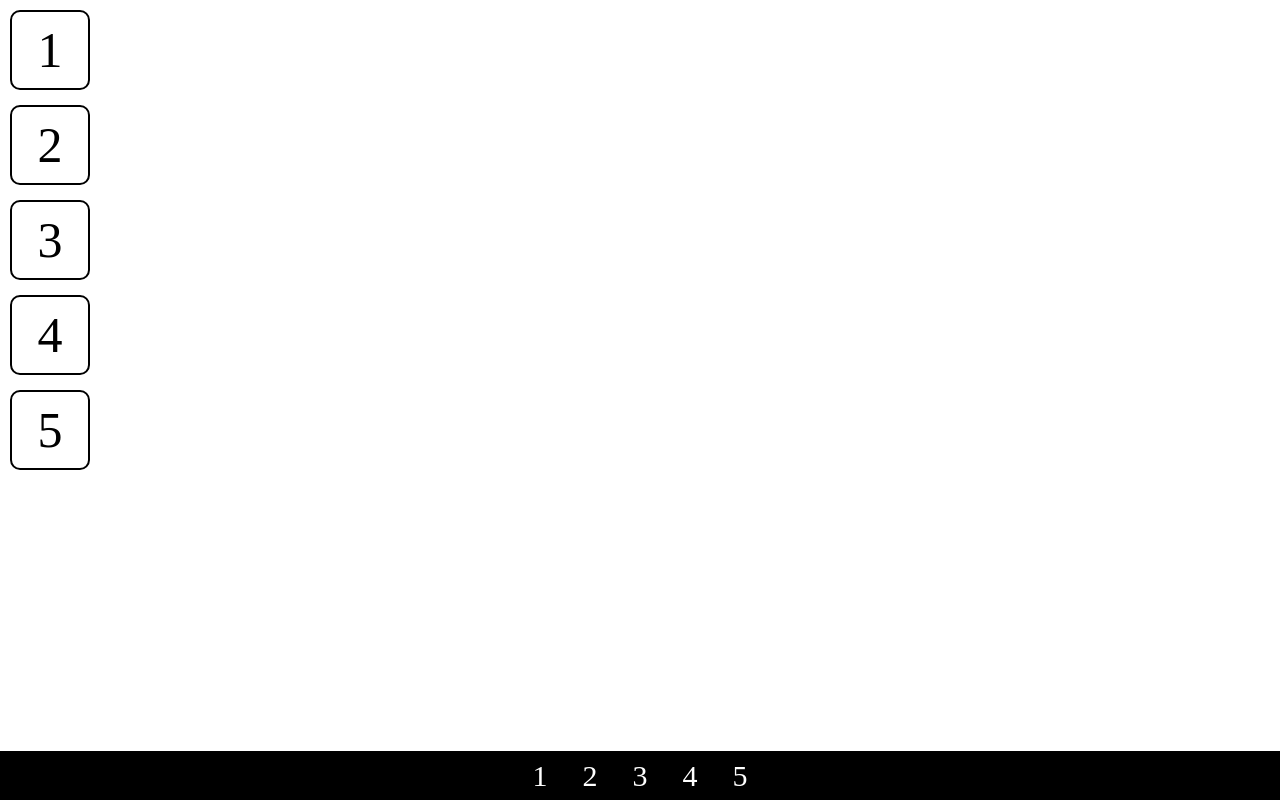
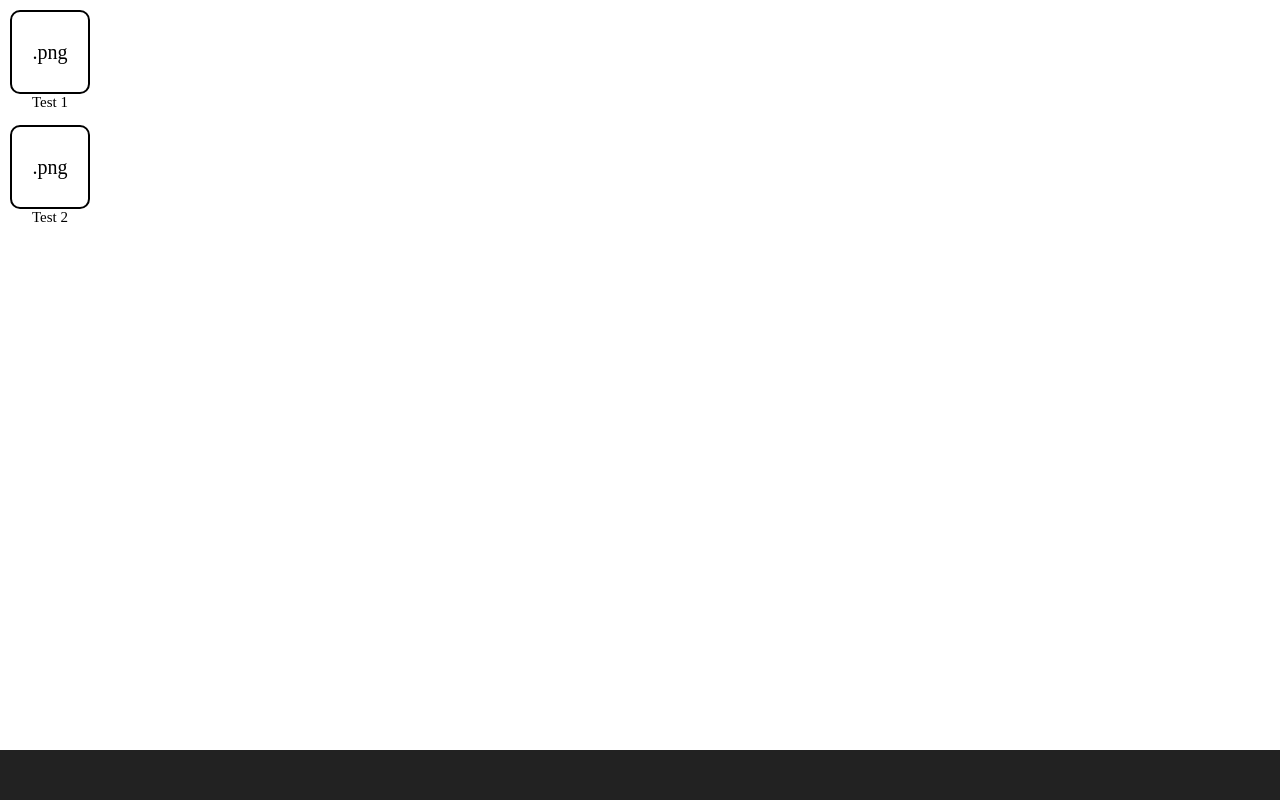
Before and after one commit to nobodyishappy/Portfolio, a React (Vite) app: page / in a window 1280 px wide. Built offline with nearby package versions, Linux system fonts and the light colour scheme.

Commit message:
Implement window movement

```diff
--- a/package.json
+++ b/package.json
@@ -14,7 +14,8 @@
     "@types/three": "^0.182.0",
     "react": "^19.2.0",
     "react-dom": "^19.2.0",
-    "three": "^0.182.0"
+    "three": "^0.182.0",
+    "three-pathfinding": "^1.3.0"
   },
   "devDependencies": {
     "@eslint/js": "^9.39.1",
--- a/src/Desktop.css
+++ b/src/Desktop.css
@@ -1,30 +1,74 @@
 #desktop{
     display: flex;
     flex-direction: column;
-    justify-content: space-between;
     width: 100vw;
     height: 100vh;
     overflow: hidden;
+    user-select: none;
 }
 
 #workspace{
+    position: relative;
+    display: flex;
+    width: 100%;
+    height: calc(100% - 50px);
+}
+
+#workspace .window-box {
+    position: absolute;
+    width: 100%;
+    height: 100%;
+    background-color: grey;
+    box-shadow: 0px 0px 2px white;
+}
+
+.window-box .window-topbar{
+    display: flex;
+    width: 100%;
+    height: 30px;
+    background-color: #191919;
+    color: white;
+    justify-content: end;
+}
+
+.window-topbar .topbar-button{
+    height: 100%;
+    width: 30px;
+    align-content: center;
+    text-align: center;
+    font-size: 20px;
+}
+
+.window-box #window-container{
+    width: 100%;
+    height: calc(100% - 30px);
+}
+
+#workspace-icons{
     display: grid;
     grid-auto-flow: column;
     grid-auto-columns: 80px;
-    grid-template-rows: repeat(auto-fit, 80px);
+    grid-template-rows: repeat(auto-fit, 100px);
     gap: 15px;
+    padding: 10px;
     width: 100%;
-    height: calc(100% - 50px);
-    margin: 10px;
 }
 
-#workspace .icon-box{
+#workspace-icons .icon-box{
     display: flex;
     align-items: center;
     justify-content: center;
-    font-size: 50px;
+    font-size: 20px;
     border: 2px solid black;
     border-radius: 10px;
+    height: 80px;
+}
+
+#workspace-icons .icon-name{
+    display: flex;
+    align-items: center;
+    justify-content: center;
+    font-size: 15px;
 }
 
 #taskbar{
@@ -33,18 +77,20 @@
     gap: 10px;
     align-items: center;
     justify-content: center;
+    height: 50px;
     width: 100%;
-    height: 50px;
     font-size: 20px;
     color: white;
-    background-color: black;
+    background-color: #222222;
 }
 
 #taskbar .icon-box{
     display: flex;
     align-items: center;
     justify-content: center;
-    font-size: 30px;
+    font-size: 20px;
     height: 40px;
     width: 40px;
+    background-color: grey;
+    border-radius: 10px;
 }
--- a/src/Desktop.tsx
+++ b/src/Desktop.tsx
@@ -1,42 +1,273 @@
+import { useState, type Dispatch, type ReactElement, type SetStateAction } from 'react';
 import './Desktop.css'
+import Scene from './Scene/Scene';
+
+interface IconData {
+  id: number;
+  image: string;
+  name: string;
+  element: ReactElement;
+  active: boolean;
+  xValue: number;
+  yValue: number;
+  fullScreen: boolean;
+  height: string;
+  width: string;
+  zIndex: number;
+}
+
+const emptyIcon = {
+  id: 0,
+  image: 'placeholder.png',
+  name: 'empty',
+  element: <div>empty</div>,
+  active: false,
+  xValue: 0,
+  yValue: 0,
+  fullScreen: true,
+  height: '100%',
+  width: '100%',
+  zIndex: 0,
+}
+
+const workspaceIcons: IconData[] = [
+  {
+    id: 1,
+    image: '.png',
+    name: 'Test 1',
+    element: Scene(),
+    active: false,
+    xValue: 0,
+    yValue: 0,
+    fullScreen: true,
+    height: '100%',
+    width: '100%',
+    zIndex: 0,
+  },
+  {
+    id: 2,
+    image: '.png',
+    name: 'Test 2',
+    element: <div>Test</div>,
+    active: false,
+    xValue: 0,
+    yValue: 0,
+    fullScreen: true,
+    height: '100%',
+    width: '100%',
+    zIndex: 0,
+  },
+];
+
+const DesktopState = {
+  isDraggingWindow: false,
+  prevMousePos: {x: 0, y:0},
+  draggedWindow: emptyIcon,
+}
+
+function WorkspaceIcons(activeWindows:IconData[], setActiveWindows:Dispatch<SetStateAction<IconData[]>>) {
+  return (
+    <div id="workspace-icons">
+      {workspaceIcons.map((icon: IconData) => (
+        <div key={icon.id} onClick={
+          () => {
+            let tempActive: IconData[] = [...activeWindows];
+            if (!activeWindows.includes(icon)) {
+              icon.zIndex = activeWindows.length + 1;
+              icon.active = true;
+              tempActive.push(icon);
+            } else {
+              tempActive.map(
+                element => {
+                  if (element.id == icon.id) {
+                    icon.zIndex = activeWindows.length;
+                    element.active = true;
+                  } else if (element.zIndex >= icon.zIndex) {
+                    element.zIndex--;
+                  }
+                }
+              )
+            }
+
+            setActiveWindows(tempActive);
+          }
+        }>
+          <div className='icon-box'>
+            {icon.image}
+          </div>
+          <div className='icon-name'>
+            {icon.name}
+          </div>
+        </div>
+      ))}
+    </div>
+  );
+}
+
+function TaskbarManager(activeWindows : IconData[], setActiveWindows:Dispatch<SetStateAction<IconData[]>>) {
+  return (
+    <div id="taskbar">
+      {activeWindows.map((icon: IconData) => (
+        <div className='icon-box' key={icon.id} onClick={
+          () => {
+            setActiveWindows(
+              activeWindows.map(element => {
+                if (element.id == icon.id) {
+                  if (element.active && element.zIndex == activeWindows.length) {
+                    element.active = false;
+                  } else {
+                    element.active = true;
+                    element.zIndex = activeWindows.length;
+                  }
+                } else if (element.zIndex >= icon.zIndex) {
+                  element.zIndex--;
+                }
+                return element
+              }
+            ));
+          }
+        }>
+          {icon.id}
+        </div>
+      ))}
+    </div>
+  );
+}
+
+function WindowManager(activeWindows: IconData[], setActiveWindows:Dispatch<SetStateAction<IconData[]>>) {
+  return (
+    <>
+      {activeWindows.map((icon: IconData) => (
+        <div className="window-box" key={icon.id}
+          style={{
+            display:icon.active?'block':'none',
+            height:icon.height,
+            width:icon.width,
+            left:icon.xValue + "px",
+            top:icon.yValue + "px",
+            zIndex:icon.zIndex,
+          }}
+          onClick={
+            () => {
+              setActiveWindows(
+                activeWindows.map(element => {
+                  if (element.id == icon.id) {
+                    element.zIndex = activeWindows.length;
+                  } else if (element.zIndex >= icon.zIndex) {
+                    element.zIndex--;
+                  }
+                  return element;
+                })
+              );
+            }
+          }
+        >
+          <div className="window-topbar" onMouseDown={
+            (e) => {
+              DesktopState.isDraggingWindow = true;
+              DesktopState.draggedWindow = icon;
+              DesktopState.prevMousePos.x = e.pageX;
+              DesktopState.prevMousePos.y = e.pageY;
+            }
+          }>
+            <div className="topbar-button" onClick={
+              (e) => {
+                e.stopPropagation();
+                setActiveWindows(
+                  activeWindows.map(element => {
+                    if (element.id == icon.id) {
+                      element.active = false;
+                    }
+                    return element
+                  }
+                ));
+              }
+            }>
+              _
+            </div>
+            <div className="topbar-button" onClick={
+              (e) => {
+                e.stopPropagation();
+                setActiveWindows(
+                  activeWindows.map(element => {
+                    if (element.id == icon.id) {
+                      if (element.fullScreen) {
+                        element.height = (window.innerWidth * (9 / 32)) + "px";
+                        element.width = (window.innerWidth * (1 / 2)) + "px";
+                        element.xValue = 50;
+                        element.yValue = 50;
+                        element.fullScreen = false;
+                      } else {
+                        element.height = "100%";
+                        element.width = "100%";
+                        element.xValue = 0;
+                        element.yValue = 0;
+                        element.fullScreen = true;
+                      }
+                    }
+                    return element
+                  }
+                ));
+              }
+            }>
+              []
+            </div>
+            <div className="topbar-button" onClick={
+              (e) => {
+                e.preventDefault();
+                e.stopPropagation();
+                setActiveWindows(
+                  activeWindows.filter(element =>
+                    element.id !== icon.id
+                  )
+                );
+              }
+            }>
+              X
+            </div>
+          </div>
+          <div id="window-container">
+            {icon.element}
+          </div>
+        </div>
+      ))}
+    </>
+  );
+}
 
 function Desktop() {
+  const emptyWindow : IconData[] = []
+  const [activeWindows, setActiveWindows] = useState(emptyWindow);
+
   return (
-    <div id="desktop">
+    <div id="desktop"
+      onMouseMove={(e) => {
+        if(DesktopState.isDraggingWindow) {
+          let movingWindow = DesktopState.draggedWindow;
+          setActiveWindows(
+            activeWindows.map((element) => {
+              if(element.id == movingWindow.id) {
+                element.xValue += e.pageX - DesktopState.prevMousePos.x;
+                element.yValue += e.pageY - DesktopState.prevMousePos.y;
+                DesktopState.prevMousePos.x = e.pageX;
+                DesktopState.prevMousePos.y = e.pageY;
+              }
+              return element;
+            })
+          )
+        }
+      }}
+      onMouseUp = {() => {
+        if(DesktopState.isDraggingWindow) {
+          DesktopState.isDraggingWindow = false;
+        }
+      }}
+    >
       <div id="workspace">
-        <div className="icon-box">
-          1
-        </div>
-        <div className="icon-box">
-          2
-        </div>
-        <div className="icon-box">
-          3
-        </div>
-        <div className="icon-box">
-          4
-        </div>
-        <div className="icon-box">
-          5
-        </div>
+        {WorkspaceIcons(activeWindows, setActiveWindows)}
+        {WindowManager(activeWindows, setActiveWindows)}
       </div>
-      <div id="taskbar">
-        <div className="icon-box">
-          1
-        </div>
-        <div className="icon-box">
-          2
-        </div>
-        <div className="icon-box">
-          3
-        </div>
-        <div className="icon-box">
-          4
-        </div>
-        <div className="icon-box">
-          5
-        </div>
-      </div>
+      {TaskbarManager(activeWindows, setActiveWindows)}
     </div>
   )
 }
--- /dev/null
+++ b/src/Scene/Scene.css
@@ -0,0 +1,4 @@
+#canvas-container{
+    width: 100%;
+    height: 100%;
+}
--- /dev/null
+++ b/src/Scene/Scene.tsx
@@ -0,0 +1,19 @@
+import "./Scene.css";
+// import { Pathfinding, PathfindingHelper } from "three-pathfinding";
+import { Canvas } from "@react-three/fiber";
+
+function Scene() {
+    return (
+        <div id="canvas-container">
+            <Canvas>
+                <mesh>
+                    <boxGeometry/>
+                    <meshStandardMaterial/>
+                </mesh>
+                <ambientLight intensity={0.1}/>
+            </Canvas>
+        </div>
+    )
+}
+
+export default Scene
```
Also changed, not shown: 1 other file (tests, documents, lock files or other folders).
